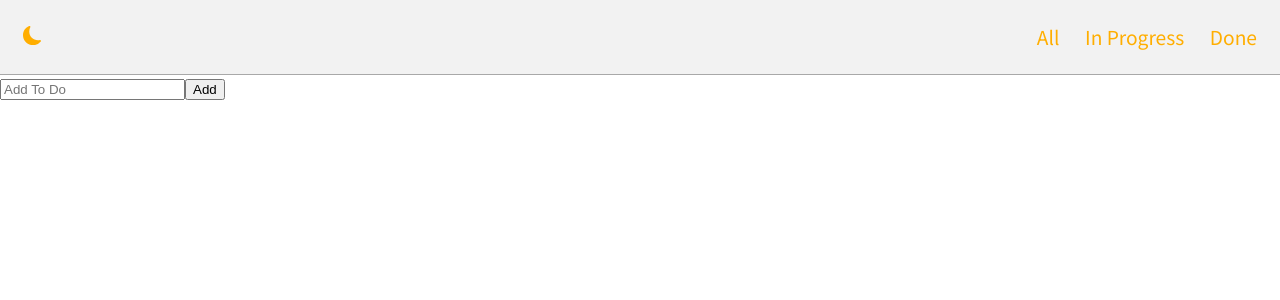
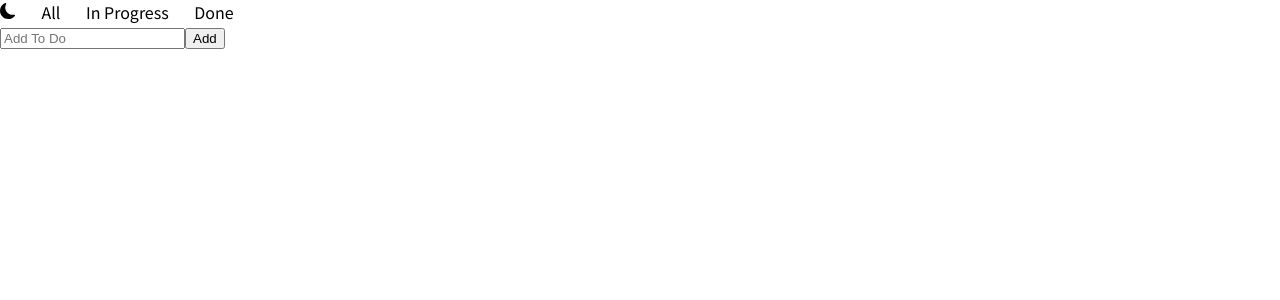
Before and after one commit to hheeseung/dream-coding-to-do-list, a React (Create React App) app: page / in a window 1280 px wide. Shown: the top 300 px of the page. Built offline with nearby package versions, Linux system fonts and the light colour scheme.

Commit message:
refactor: 카테고리 변경 로직 수정

```diff
--- a/public/index.html
+++ b/public/index.html
@@ -10,34 +10,11 @@
       content="Web site created using create-react-app"
     />
     <link rel="apple-touch-icon" href="%PUBLIC_URL%/logo192.png" />
-    <!--
-      manifest.json provides metadata used when your web app is installed on a
-      user's mobile device or desktop. See https://developers.google.com/web/fundamentals/web-app-manifest/
-    -->
     <link rel="manifest" href="%PUBLIC_URL%/manifest.json" />
-    <!--
-      Notice the use of %PUBLIC_URL% in the tags above.
-      It will be replaced with the URL of the `public` folder during the build.
-      Only files inside the `public` folder can be referenced from the HTML.
-
-      Unlike "/favicon.ico" or "favicon.ico", "%PUBLIC_URL%/favicon.ico" will
-      work correctly both with client-side routing and a non-root public URL.
-      Learn how to configure a non-root public URL by running `npm run build`.
-    -->
-    <title>React App</title>
+    <title>To Do List</title>
   </head>
   <body>
     <noscript>You need to enable JavaScript to run this app.</noscript>
     <div id="root"></div>
-    <!--
-      This HTML file is a template.
-      If you open it directly in the browser, you will see an empty page.
-
-      You can add webfonts, meta tags, or analytics to this file.
-      The build step will place the bundled scripts into the <body> tag.
-
-      To begin the development, run `npm start` or `yarn start`.
-      To create a production bundle, use `npm run build` or `yarn build`.
-    -->
   </body>
 </html>
--- a/src/App.js
+++ b/src/App.js
@@ -1,17 +1,7 @@
-import Navbar from "./components/navbar/Navbar";
 import TodoList from "./components/todo-list/TodoList";
 
 function App() {
-  return (
-    <>
-      <div>
-        <div>
-          <Navbar />
-          <TodoList />
-        </div>
-      </div>
-    </>
-  );
+  return <TodoList />;
 }
 
 export default App;
--- a/src/components/navbar/Navbar.jsx
+++ b/src/components/navbar/Navbar.jsx
@@ -3,38 +3,27 @@ import { useContext } from "react";
 import { ThemeContext } from "../../context/ThemeContext";
 import styles from "./Navbar.module.css";
 
-export default function Navbar({ todos, setFilteredTodos }) {
-  const { isDark, changeTheme } = useContext(ThemeContext);
+export default function Navbar({ setFilter }) {
+  // const { isDark, changeTheme } = useContext(ThemeContext);
 
-  const onFilter = (filter) => {
-    switch (filter) {
-      case "all":
-        return setFilteredTodos(todos);
-      case "inProgress":
-        return setFilteredTodos(todos.filter((item) => !item.isDone));
-      case "done":
-        return setFilteredTodos(todos.filter((item) => item.isDone));
-      default:
-        return setFilteredTodos(todos);
-    }
-  };
+  const handleFilter = (filter) => setFilter(filter);
 
   return (
-    <nav className={isDark ? styles.dark__navbar : styles.navbar}>
-      <div
-        className={isDark ? styles.dark__theme : styles.theme}
-        onClick={() => changeTheme()}
-      >
-        {isDark ? <BsFillSunFill /> : <BsMoonFill />}
+    <nav style={{ display: "flex" }}>
+      <div>
+        <BsMoonFill />
       </div>
-      <div className={isDark ? styles.dark__category : styles.category}>
-        <span className={styles.details} onClick={() => onFilter("all")}>
+      <div>
+        <span onClick={() => handleFilter("all")} className={styles.details}>
           All
         </span>
-        <span className={styles.details} onClick={() => onFilter("inProgress")}>
+        <span
+          onClick={() => handleFilter("inProgress")}
+          className={styles.details}
+        >
           In Progress
         </span>
-        <span className={styles.details} onClick={() => onFilter("done")}>
+        <span onClick={() => handleFilter("done")} className={styles.details}>
           Done
         </span>
       </div>
--- a/src/components/todo-list/TodoList.jsx
+++ b/src/components/todo-list/TodoList.jsx
@@ -2,10 +2,12 @@ import { v4 as uuidv4 } from "uuid";
 import Todo from "../todo/Todo";
 import TodoAddForm from "../todo-add-form/TodoAddForm";
 import { useEffect, useState } from "react";
+import Navbar from "../navbar/Navbar";
 
 export default function TodoList() {
   const initialTodos = getInitialTodos();
   const [todos, setTodos] = useState(initialTodos);
+  const [filter, setFilter] = useState("all");
 
   useEffect(() => {
     const storedTodos = localStorage.getItem("todos");
@@ -37,11 +39,23 @@ export default function TodoList() {
     localStorage.setItem("todos", JSON.stringify(todos));
   }, [todos]);
 
+  const filteredTodos = todos.filter((todo) => {
+    if (filter === "all") {
+      return true;
+    } else if (filter === "inProgress") {
+      return !todo.isDone;
+    } else if (filter === "done") {
+      return todo.isDone;
+    }
+    return true;
+  });
+
   return (
     <>
+      <Navbar setFilter={setFilter} />
       <main>
         <ul>
-          {todos.map((todo) => (
+          {filteredTodos.map((todo) => (
             <Todo
               key={todo.id}
               id={todo.id}
```
